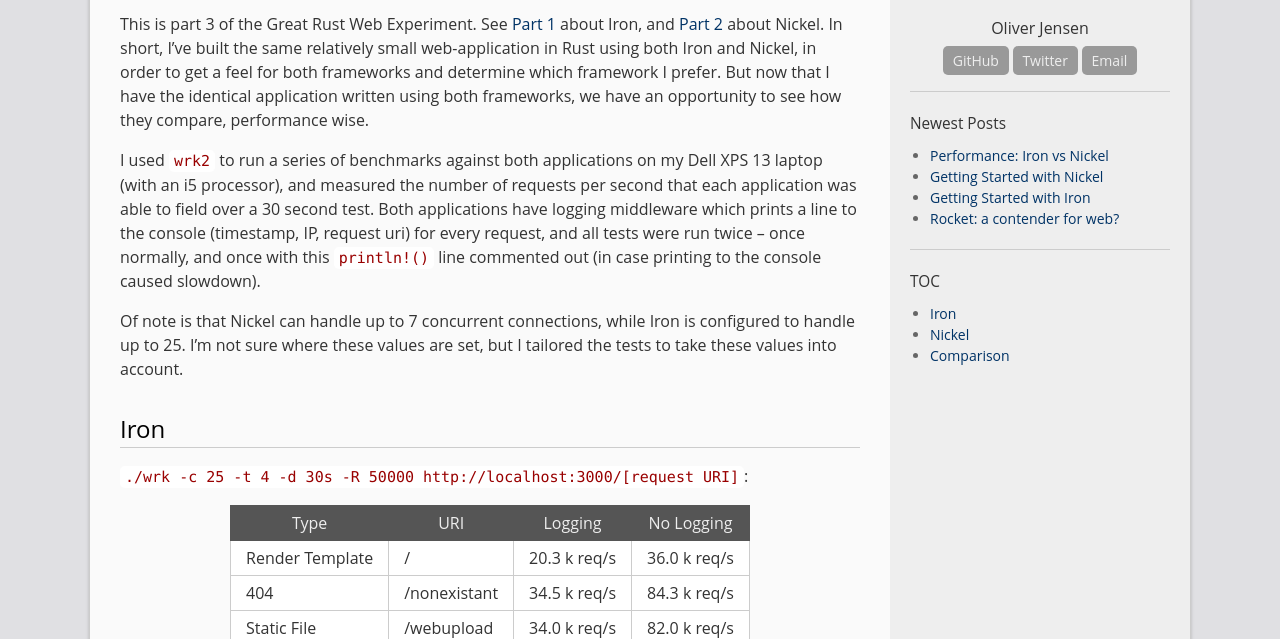
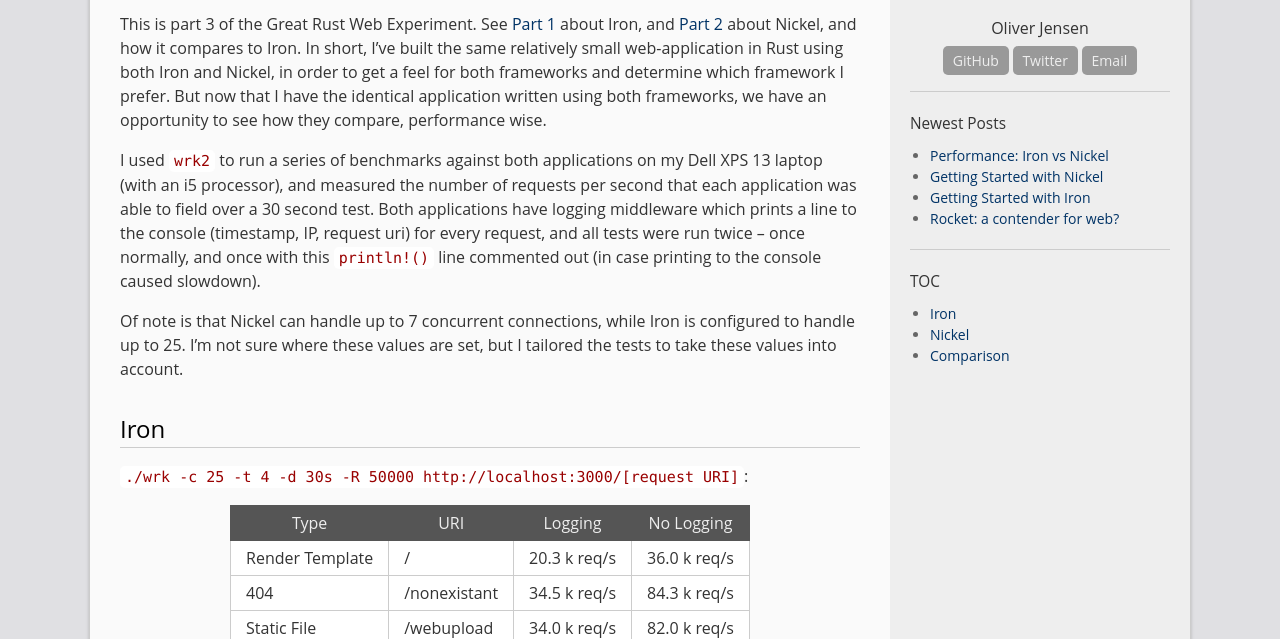
Before and after one commit to ojensen5115/ojensen5115.github.io, a Jekyll site: the page built from _posts/2017-01-17-iron-nickel-performance.md, in a window 1280 px wide and 900 px high, cut to the strip 261-900 px from the top of the window. Built offline with Jekyll 4.4.1, drawn with Linux system fonts in a browser that asks for light colours; comment, search, counter and statistics services are not loaded.

Commit message:
minor tweak to nickel

```diff
--- a/_posts/2017-01-17-iron-nickel-performance.md
+++ b/_posts/2017-01-17-iron-nickel-performance.md
@@ -6,7 +6,7 @@ categories: rust web iron nickel performance
 permalink: /rust/performance-nickel-vs-iron
 ---
 
-This is part 3 of the Great Rust Web Experiment. See [Part 1](/rust/iron-getting-started) about Iron, and [Part 2](/rust/nickel-getting-started) about Nickel. In short, I've built the same relatively small web-application in Rust using both Iron and Nickel, in order to get a feel for both frameworks and determine which framework I prefer. But now that I have the identical application written using both frameworks, we have an opportunity to see how they compare, performance wise.
+This is part 3 of the Great Rust Web Experiment. See [Part 1](/rust/iron-getting-started) about Iron, and [Part 2](/rust/nickel-getting-started) about Nickel, and how it compares to Iron. In short, I've built the same relatively small web-application in Rust using both Iron and Nickel, in order to get a feel for both frameworks and determine which framework I prefer. But now that I have the identical application written using both frameworks, we have an opportunity to see how they compare, performance wise.
 
 I used `wrk2` to run a series of benchmarks against both applications on my Dell XPS 13 laptop (with an i5 processor), and measured the number of requests per second that each application was able to field over a 30 second test. Both applications have logging middleware which prints a line to the console (timestamp, IP, request uri) for every request, and all tests were run twice -- once normally, and once with this `println!()` line commented out (in case printing to the console caused slowdown).
 
```
